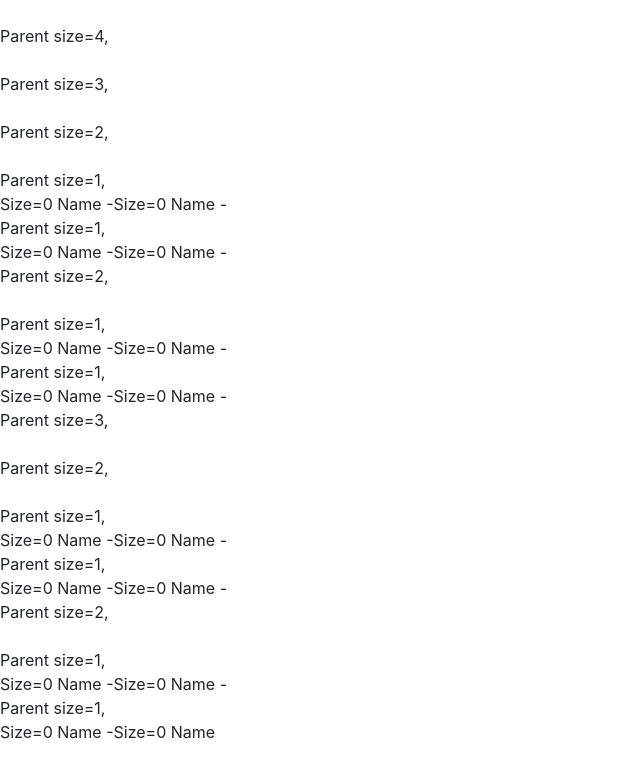
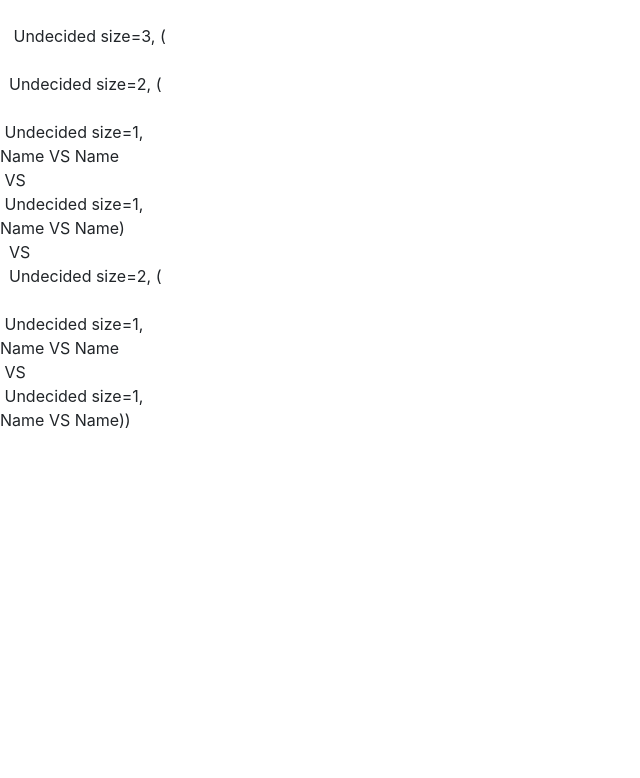
Before and after one commit to sstorysmith/group_project_3, a React (Create React App) app in the folder tournament-game/: page / in a window 1280 px wide. Shown: the top 778 px of the page, without its empty margins (0-640 px from the left). Built offline with nearby package versions, Linux system fonts and the light colour scheme.

Commit message:
Better string visualizations of spatial relationship

```diff
--- a/tournament-game/src/App.js
+++ b/tournament-game/src/App.js
@@ -1,18 +1,31 @@
 import React from 'react';
 
 function draw(size) {
-  if (size === 0) {
-    return `Size=${size} Name \n`
+  if (size === 1) {
+    let indent = ''
+    for (let i = 0; i < size; i++) {
+      // indent+= 't'
+      indent+= '\u00A0';
+    }
+    let indent2 = indent.substring(0, size - 1);
+    return <span><br />{indent}Undecided size={size}, <br />Name {indent2}VS Name</span>
   }
   else {
-    return <span><br />Parent size={size}, <br />{draw(size-1)}-{draw(size-1)}</span>
+    let indent = ''
+    for (let i = 0; i < size; i++) {
+      // indent+= 't'
+      indent+= '\u00A0';
+    }
+    let indent2 = indent.substring(0, size - 1);
+    console.log(indent2)
+    return <span><br />{indent}Undecided size={size}, (<br />{draw(size-1)}<br /> {indent2}VS {draw(size-1)})</span>
   }
 }
 
 function App() {
   return (
     <div>
-      <p>{draw(4)}</p>
+      {draw(3)}
     </div>
   );
 }
```
